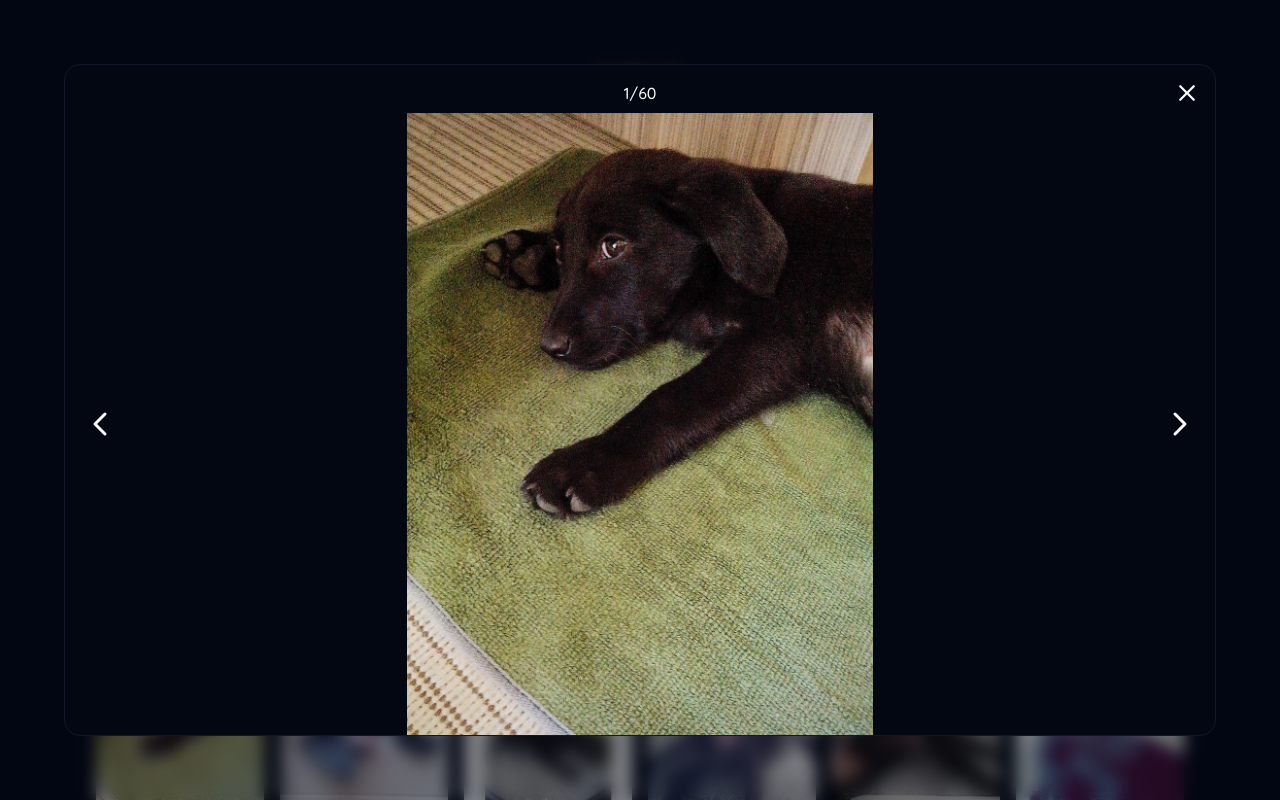
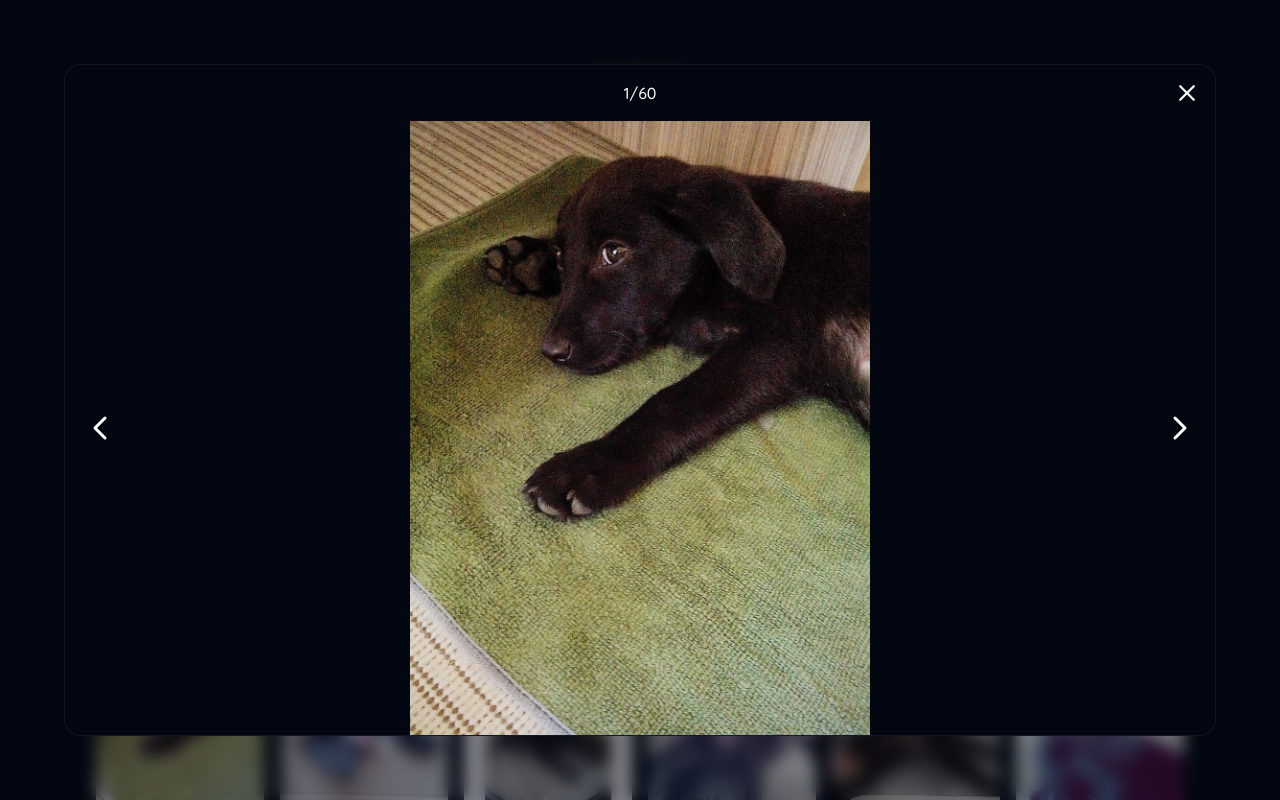
Before and after one commit to andresilva-cc/nina, a Next.js app: page / in a window 1280 px wide. Both pictures are taken after a click on the item 180 px from the left and 724 px from the top of the page. Shown: the top 800 px of the page. Built offline with nearby package versions, Linux system fonts and the light colour scheme; a web font is replaced by a local one.

Commit message:
feat: increase gap between index and image

```diff
--- a/src/components/ImageViewer.tsx
+++ b/src/components/ImageViewer.tsx
@@ -69,7 +69,7 @@ export function ImageViewer(props: ImageViewerProps) {
       />
 
       <div
-        className="relative flex flex-col gap-2 w-full h-full pt-4 md:px-4 rounded-2xl bg-gray-950 border border-gray-900"
+        className="relative flex flex-col gap-4 w-full h-full pt-4 md:px-4 rounded-2xl bg-gray-950 border border-gray-900"
         {...swipeHandlers}
       >
         <Text>{props.currentIndex + 1}/{props.images.length}</Text>
```
